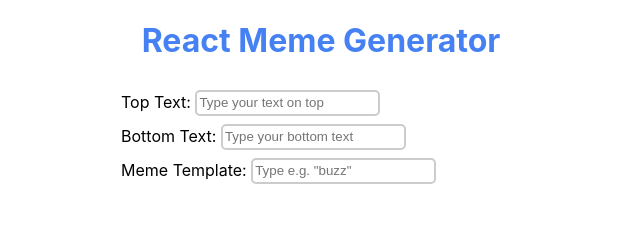
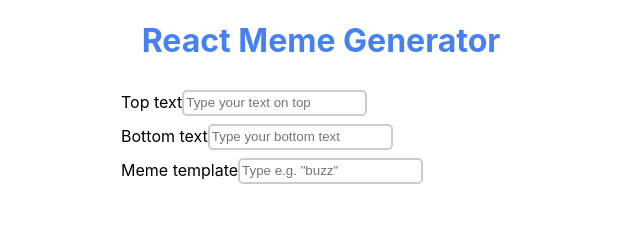
Before and after one commit to paveldev98/react-meme-generator, a React app: page / in a window 1280 px wide. Shown: the top 229 px of the page, without its empty margins (319-959 px from the left). Built offline with nearby package versions, Linux system fonts and the light colour scheme; the HTML template or start-up script is replaced by a standard one.

Commit message:
Change Top Text to Top text, same for the Bottom.

```diff
--- a/src/App.js
+++ b/src/App.js
@@ -54,7 +54,7 @@
       >
         <Input
           name="top-text"
-          label="Top Text: "
+          label="Top text"
           placeholderText="Type your text on top"
           value={topText}
           onChange={(event) => setTopText(event.target.value)}
@@ -62,7 +62,7 @@
         />
         <Input
           name="bottom-text"
-          label="Bottom Text: "
+          label="Bottom text"
           placeholderText="Type your bottom text"
           value={bottomText}
           onChange={(event) => setBottomText(event.target.value)}
@@ -70,7 +70,7 @@
         />
         <Input
           name="meme-template"
-          label="Meme Template: "
+          label="Meme template"
           placeholderText='Type e.g. "buzz" '
           value={memeTemplate}
           onChange={(event) => setMemeTemplate(event.target.value)}
```
